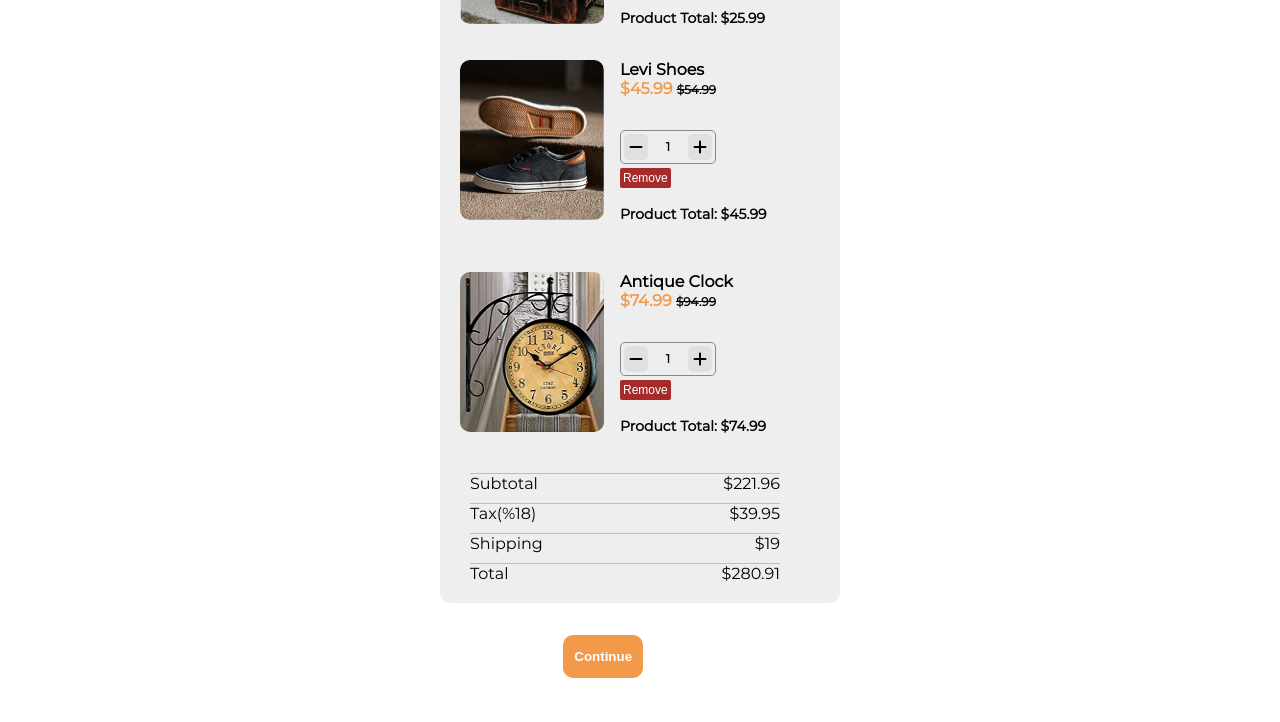
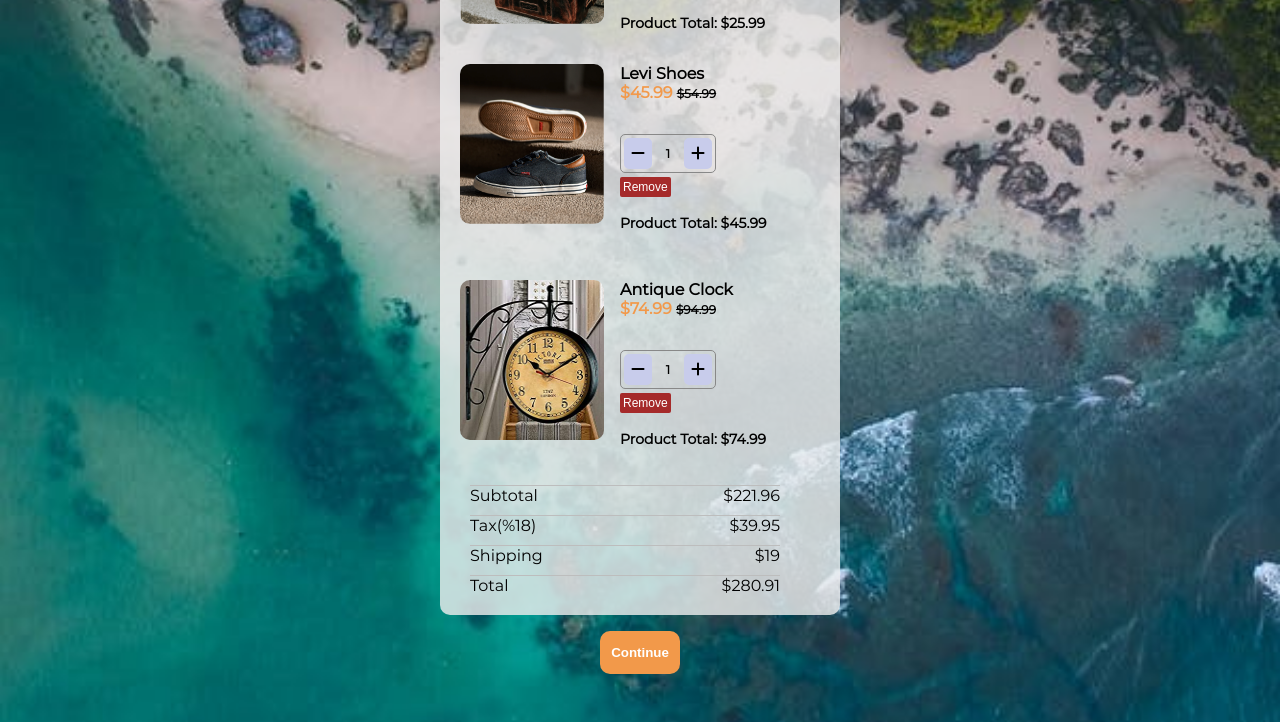
Before and after one commit to Muratbzc/Checkout_page_live, a plain HTML site: page index.html in a window 1280 px wide. Shown: the part 237-959 px from the top of the page. Before the commit the page ends 915 px from the top, so only its background shows below. Drawn offline with Linux system fonts and the light colour scheme.

Commit message:
add background img

```diff
--- a/index.html
+++ b/index.html
@@ -84,13 +84,12 @@
                         <p>Total</p>
                         <p>$<span id="total">280.91</span></p>
                     </div>
-
                 </div>
             </div>
+            <button class="continue">Continue</button>
         </aside>
     </main>
 
-    <button class="continue">Continue</button>
 
     <script src="app.js"></script>
 </body>
--- a/style.scss
+++ b/style.scss
@@ -7,6 +7,13 @@
   margin: 0;
   padding: 0;
   box-sizing: border-box;
+}
+
+body {
+  background-image: url(./bg/3.jpeg);
+  background-position: center;
+  background-repeat: no-repeat;
+  background-size: cover;
 }
 
 main {
@@ -21,10 +28,11 @@ h1 {
   font-family: Month;
   font-weight: 700px;
   margin: 10px;
+  color: #fff;
 }
 
 .elements {
-  background-color: #eeeeee;
+  background-color: #eeeeeecf;
   width: 25rem;
   border-radius: 10px;
   padding: 20px 30px 0 20px;
@@ -66,13 +74,19 @@ h1 {
 
     i {
       border-radius: 5px;
-      border: none;
-      background-color: #e0e0e0;
+      border: 2px solid #c8cceb;
+      background-color: #c8cceb;
       padding: 5px;
+
+      &:active {
+        transform: scale(1.1);
+      }
     }
+
     p {
-      padding: 5px;
+      padding: 8px;
       font-size: 12px;
+      font-weight: bold;
     }
   }
   .remove {
@@ -83,6 +97,9 @@ h1 {
     padding: 3px;
     border-radius: 2px;
     margin: 4px 0 17px;
+    &:active {
+      transform: scale(1.1);
+    }
   }
   p {
     font-size: 14px;
@@ -106,7 +123,7 @@ h1 {
 }
 
 .continue {
-  margin-left: 44%;
+  margin: 1rem 10rem;
   width: 5rem;
   padding: 14px 0;
   border-radius: 10px;
```
Also changed, not shown: bg/1.jpg (added), bg/2.jpg (added), bg/3.jpeg (added), bg/4.jpeg (added), bg/5.jpeg (added), style.css, 1 other file.
